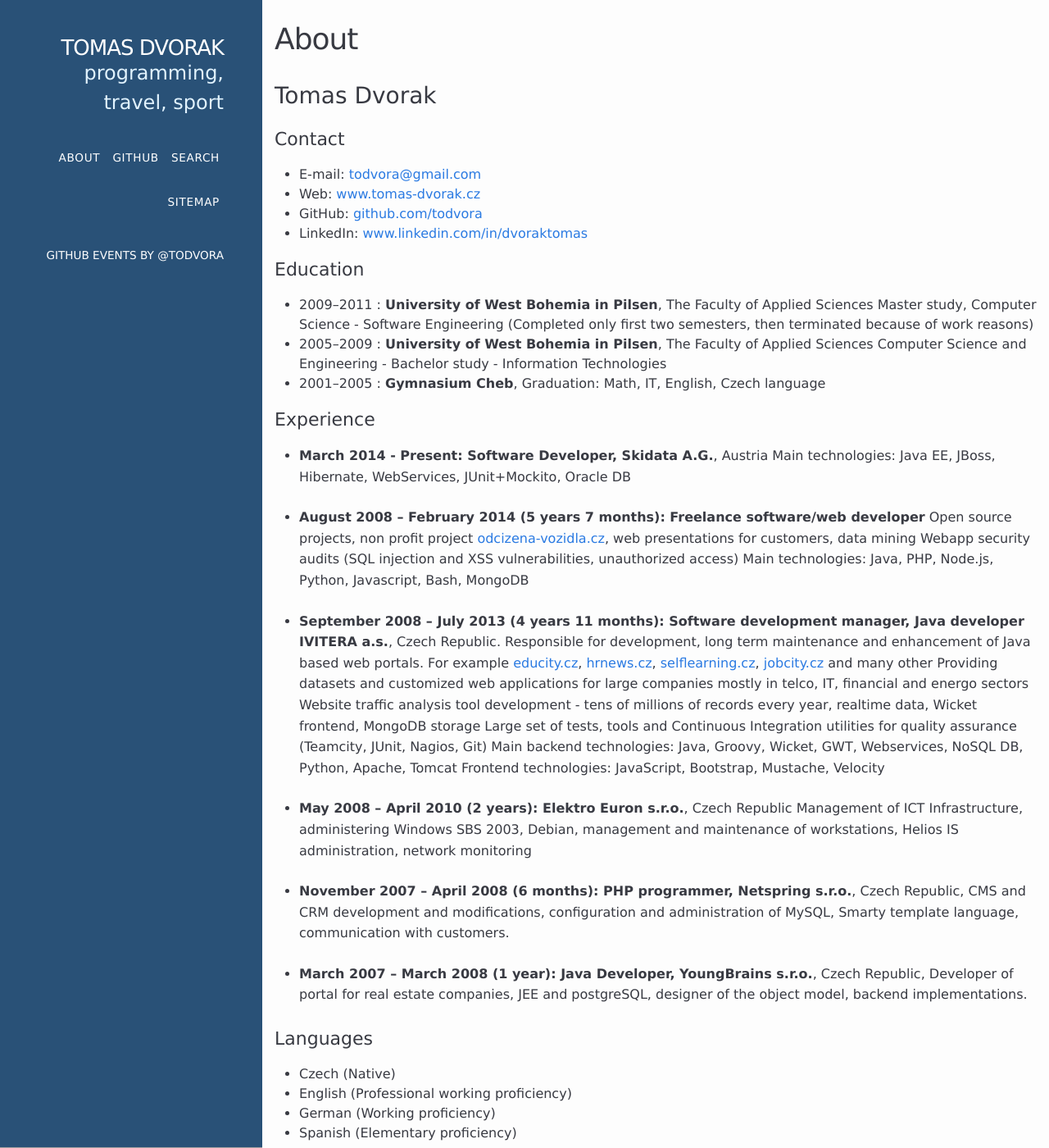
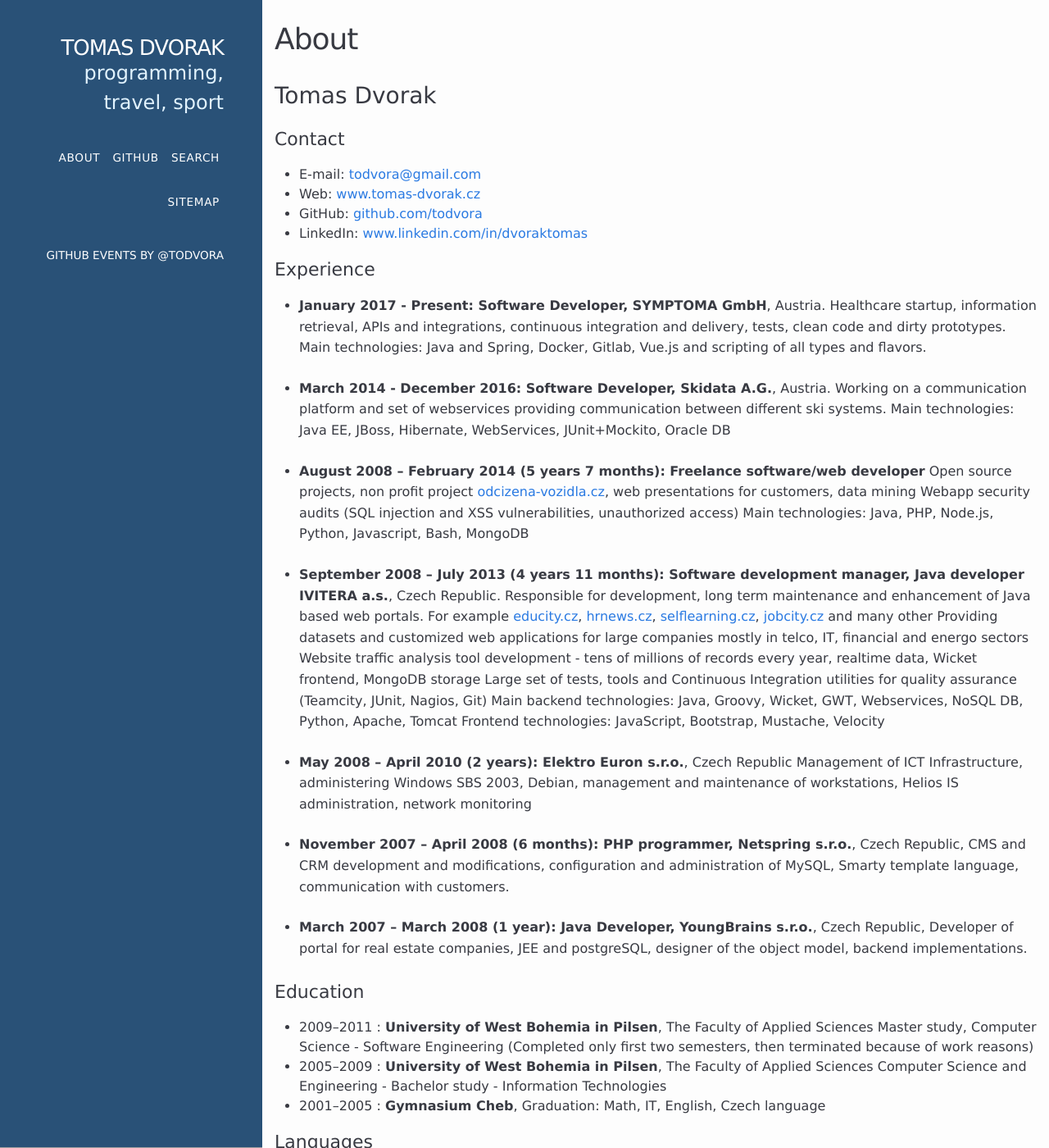
Before and after one commit to todvora/todvora.github.io, a Jekyll site: the page built from about.md, in a window 1280 px wide and 1400 px high. Shown: the whole window at 82% size. Built offline with Jekyll 4.4.1, drawn with Linux system fonts in a browser that asks for light colours; some of the changed text lies outside the part shown.

Commit message:
about updated - added SYMPTOMA

```diff
--- a/about.md
+++ b/about.md
@@ -12,18 +12,12 @@
 - GitHub: [github.com/todvora](https://github.com/todvora)
 - LinkedIn: [www.linkedin.com/in/dvoraktomas](https://www.linkedin.com/in/dvoraktomas)
 
-### Education
-- 2009–2011 : **University of West Bohemia in Pilsen**, The Faculty of Applied Sciences
-  Master study, Computer Science - Software Engineering
-  (Completed only first two semesters, then terminated because of work reasons)
-- 2005–2009 : **University of West Bohemia in Pilsen**, The Faculty of Applied Sciences
-  Computer Science and Engineering - Bachelor study - Information Technologies
-- 2001–2005 : **Gymnasium Cheb**,
-  Graduation: Math, IT, English, Czech language
+### Experience
+- **January 2017 - Present: Software Developer, SYMPTOMA GmbH**, Austria.
+    Healthcare startup, information retrieval, APIs and integrations, continuous integration and delivery, tests, clean code and dirty prototypes. Main technologies: Java and Spring, Docker, Gitlab, Vue.js and scripting of all types and flavors.
 
-### Experience
-
-- **March 2014 - Present: Software Developer, Skidata A.G.**, Austria
+- **March 2014 - December 2016: Software Developer, Skidata A.G.**, Austria.
+    Working on a communication platform and set of webservices providing communication between different ski systems.
     Main technologies: Java EE, JBoss, Hibernate, WebServices, JUnit+Mockito, Oracle DB
 
 - **August 2008 – February 2014 (5 years 7 months): Freelance software/web developer**
@@ -49,6 +43,15 @@
 - **March 2007 –  March 2008 (1 year): Java Developer, YoungBrains s.r.o.**, Czech Republic,
     Developer of portal for real estate companies, JEE and postgreSQL, designer of the object model, backend implementations.
 
+### Education
+- 2009–2011 : **University of West Bohemia in Pilsen**, The Faculty of Applied Sciences
+  Master study, Computer Science - Software Engineering
+  (Completed only first two semesters, then terminated because of work reasons)
+- 2005–2009 : **University of West Bohemia in Pilsen**, The Faculty of Applied Sciences
+  Computer Science and Engineering - Bachelor study - Information Technologies
+- 2001–2005 : **Gymnasium Cheb**,
+  Graduation: Math, IT, English, Czech language
+
 ### Languages
 - Czech (Native)
 - English (Professional working proficiency)
@@ -56,6 +59,7 @@
 - Spanish (Elementary proficiency)
 
 ### Projects
+- [Java client for electronic Registration of Sales in CZ](https://github.com/todvora/eet-client)
 - [Gitbook plugin: Image Captions](https://github.com/todvora/gitbook-plugin-image-captions)
 - [Wicket Lambdamodel](https://github.com/todvora/wicket-lambdamodel)
 - [Database of Stolen Cars](http://www.odcizena-vozidla.cz/)
```
